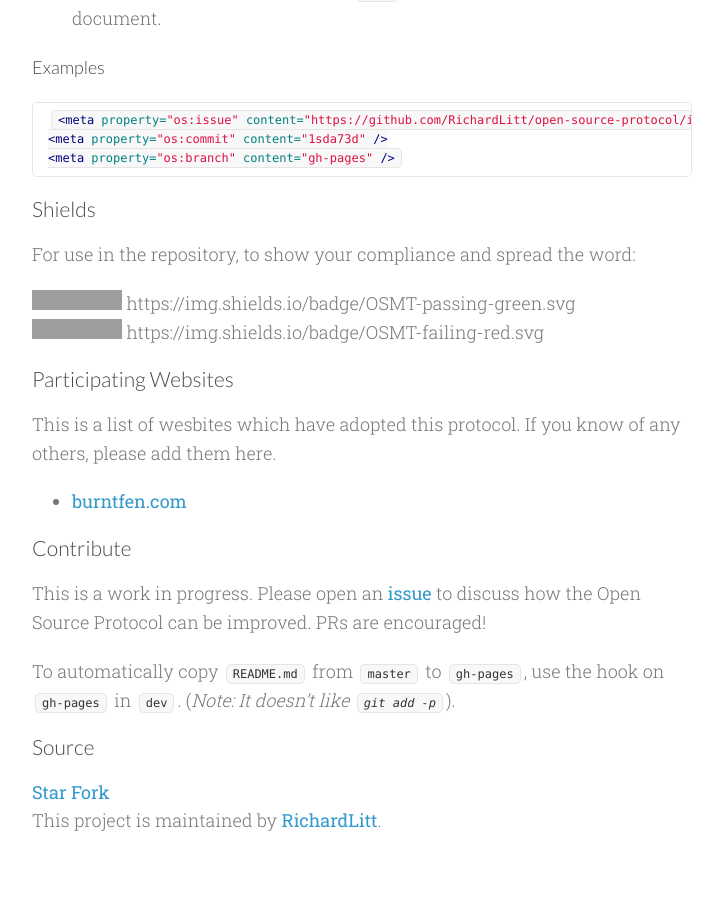
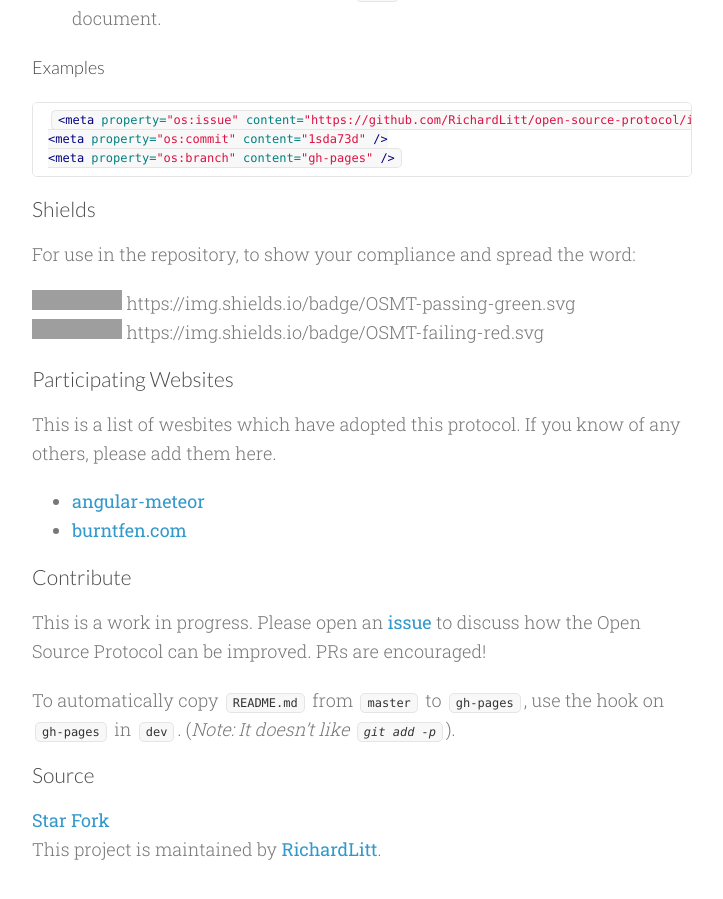
Before and after one commit to RichardLitt/open-source-protocol, a Jekyll site: the page built from index.md, in a window 1280 px wide and 900 px high, scrolled down 1705 px. Shown: the whole window, without its empty margins (278-1001 px from the left). Built offline with Jekyll 4.4.1, drawn with Linux system fonts in a browser that asks for light colours; Markdown is read by kramdown in place of the engine named in the settings; before the commit the page ends 2576 px from its top, so only the background shows below that; grey boxes are pictures that could not be loaded.

Commit message:
Sync README.md in master branch to index.md in gh-pages

```diff
--- a/index.md
+++ b/index.md
@@ -58,6 +58,7 @@ For use in the repository, to show your compliance and spread the word:
 
 This is a list of wesbites which have adopted this protocol. If you know of any others, please add them here.
 
+* [angular-meteor](http://angular-meteor.com/)
 * [burntfen.com](http://burntfen.com)
 
 ###Contribute
```
